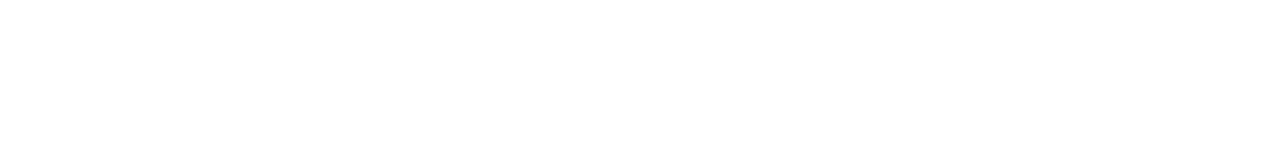
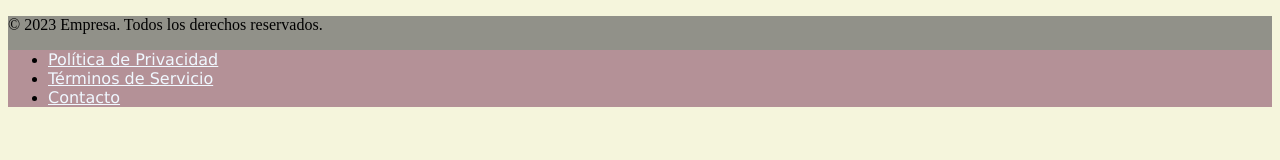
Before and after one commit to MatiasMogica/tpGit, a plain HTML site: page index.html in a window 1280 px wide. Drawn offline with Linux system fonts and the light colour scheme.

Commit message:
modifique el index

```diff
--- a/index.html
+++ b/index.html
@@ -4,8 +4,21 @@
     <meta charset="UTF-8">
     <meta name="viewport" content="width=device-width, initial-scale=1.0">
     <title>Document</title>
+    <link rel="stylesheet" href="/styles.css">
+    <link rel="stylesheet" href="https://fontawesome.com/start">
 </head>
 <body>
+    <footer>
+        <p>&copy; 2023 Empresa. Todos los derechos reservados.</p>
+        <nav>
+            <ul>
+                <li><a href="#">Política de Privacidad</a></li>
+                <li><a href="#">Términos de Servicio</a></li>
+                <li><a href="#">Contacto</a></li>
+            </ul>
+        </nav>
 
+
+    </footer>
 </body>
 </html>
--- a/styles.css
+++ b/styles.css
@@ -1,3 +1,23 @@
 body{
     background-color: beige;
 }
+
+
+footer {
+    background-color: rgb(145, 145, 137);
+    width: 100%;
+    height: 20%;
+    margin-bottom: 0;
+    flex-direction: row;
+}
+
+nav{
+    background-color: rgb(180, 145, 151);
+
+}
+
+a{
+    color: aliceblue;
+    font-family:'Lucida Sans', 'Lucida Sans Regular', 'Lucida Grande', 'Lucida Sans Unicode', Geneva, Verdana, sans-serif
+
+}
```
